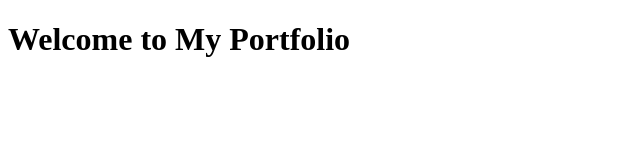
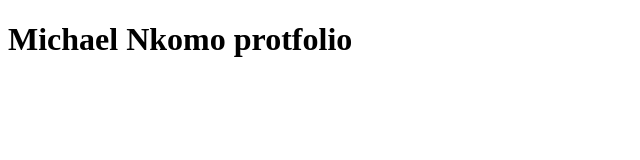
Before and after one commit to Kedarcv/cloudera_training, a plain HTML site: page index.html in a window 1280 px wide. Shown: the whole page, without its empty margins (0-640 px from the left). Drawn offline with Linux system fonts and the light colour scheme.

Commit message:
Updated header text on add-css branch

```diff
--- a/index.html
+++ b/index.html
@@ -1 +1 @@
-<!DOCTYPE html><html><head><title>My Portfolio</title></head><body><h1>Welcome to My Portfolio</h1></body></html>
+<!DOCTYPE html><html><head><title>My Portfolio</title></head><body><h1>Michael Nkomo protfolio</h1></body></html>
```
